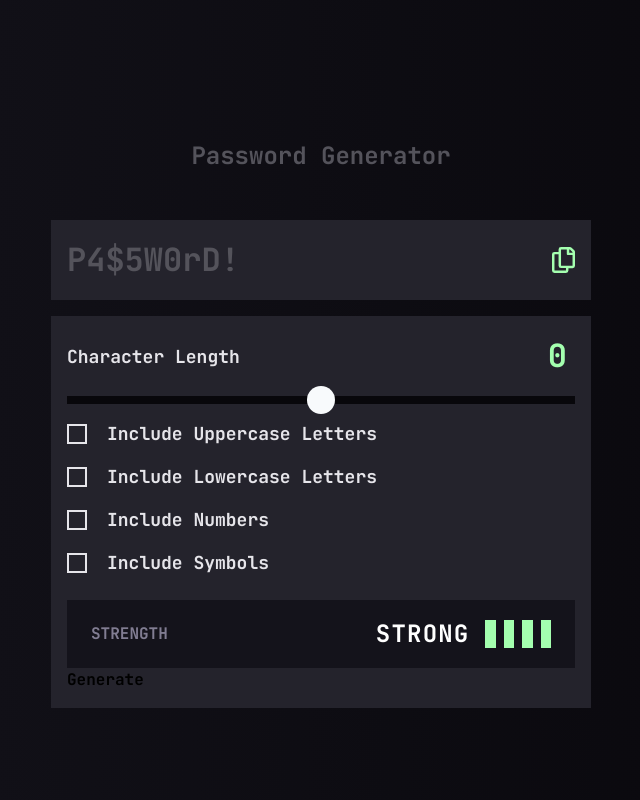
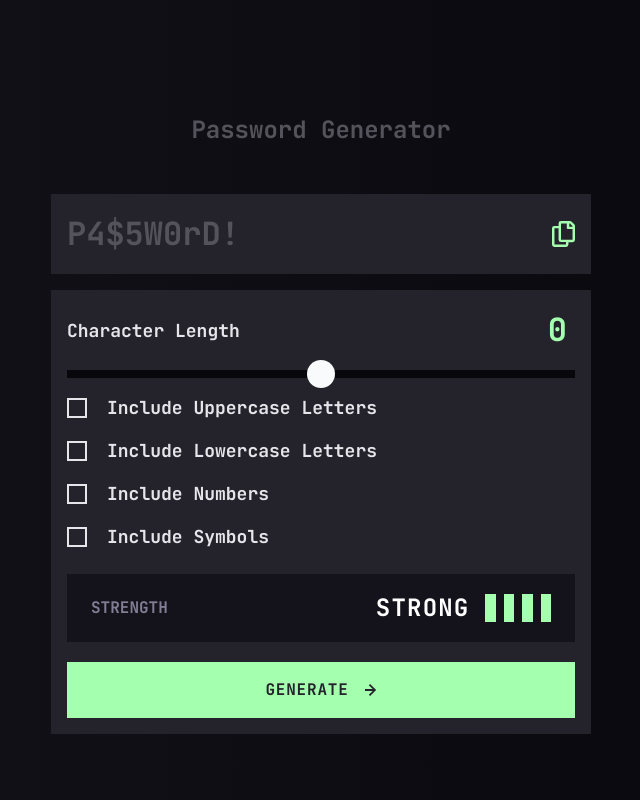
Before and after one commit to Sven-27/password-generator, a React (Vite) app: page / in a window 1280 px wide. Shown: the whole page, without its empty margins (319-959 px from the left). Built offline with nearby package versions, Linux system fonts and the light colour scheme.

Commit message:
finished styling

```diff
--- a/src/components/Generate.jsx
+++ b/src/components/Generate.jsx
@@ -1,7 +1,8 @@
 function generate() {
   return (
-    <button>
+    <button className="bg-green w-full py-4 text-grey-800 uppercase font-bold tracking-wider mt-5 hover:opacity-70 transition-opacity flex items-center justify-center gap-2">
       Generate
+      <img src="./src/assets/images/icon-arrow-right.svg" alt="arrow right" className="inline-block ml-2 " />
     </button>
   )
 }
```
